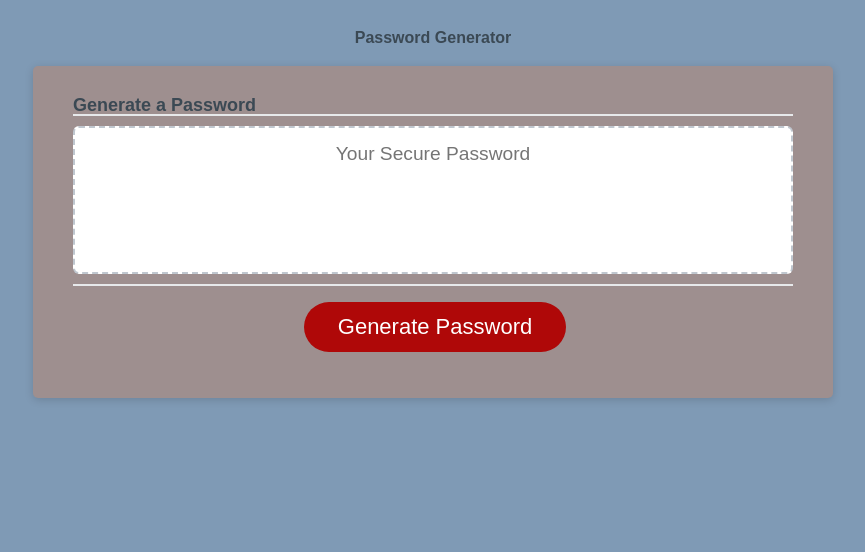
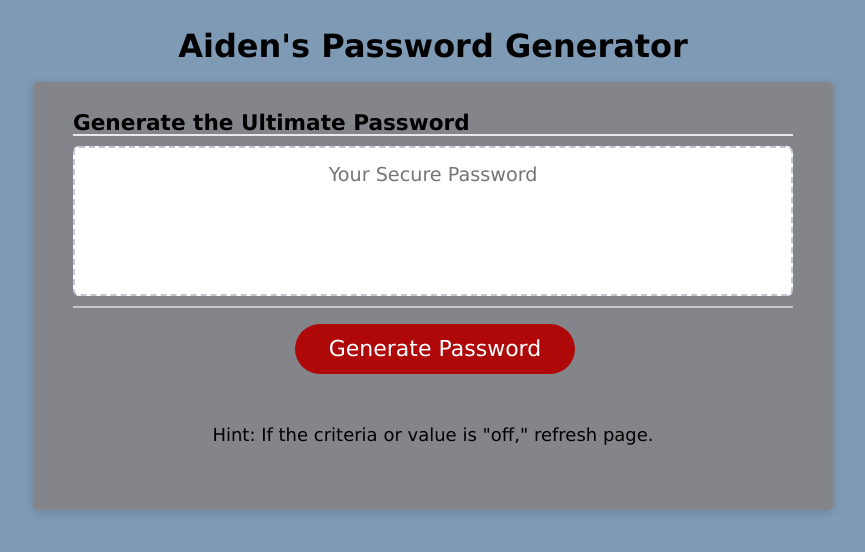
Before and after one commit to prismhead26/passwordGenerator, a plain HTML site: page index.html in a window 1280 px wide. Shown: the whole page, without its empty margins (207-1072 px from the left). Drawn offline with Linux system fonts and the light colour scheme.

Commit message:
styling/sizing

```diff
--- a/assets/CSS/style.css
+++ b/assets/CSS/style.css
@@ -2,6 +2,9 @@
 *::before,
 *::after {
   box-sizing: border-box;
+  font-family: Verdana, Geneva, Tahoma, sans-serif;
+  font-variant-numeric: slashed-zero;
+
 }
 
 html,
@@ -13,7 +16,6 @@ body,
 }
 
 body {
-  font-family: sans-serif;
   background-color: #7f9ab5;
 }
 
@@ -30,8 +32,18 @@ header {
   color: hsl(206, 17%, 28%);
 }
 
+h1 {
+  font-size: 2em;
+  color: black;
+}
+
+h2 {
+  font-size: 1.2em;
+  color: black;
+}
+
 .card {
-  background-color: hsl(0, 7%, 59%);
+  background-color: hsla(0, 3%, 51%, 0.753);
   border-radius: 5px;
   border-width: 1px;
   box-shadow: rgba(0, 0, 0, 0.15) 0px 2px 8px 0px;
@@ -62,7 +74,7 @@ header {
   content: " ";
   display: block;
   width: 100%;
-  background: #e7e9eb;
+  background: #ffffff8b;
   height: 2px;
 }
 
@@ -117,6 +129,11 @@ button[disabled] {
   resize: none;
   overflow: hidden;
 }
+#p1 {
+  text-align: center;
+  color: black;
+  padding: 5% 0;
+}
 
 @media (max-width: 690px) {
   .btn {
--- a/index.html
+++ b/index.html
@@ -11,11 +11,11 @@
   <body>
     <div class="wrapper">
       <header>
-        <h1>Password Generator</h1>
+        <h1>Aiden's Password Generator</h1>
       </header>
       <div class="card">
         <div class="card-header">
-          <h2>Generate a Password</h2>
+          <h2>Generate the Ultimate Password</h2>
         </div>
         <div class="card-body">
           <textarea
@@ -28,8 +28,14 @@
         <div class="card-footer">
           <button id="generate" class="btn">Generate Password</button>
         </div>
+        <section>
+          <p id="p1"></p>
+        </section>
       </div>
     </div>
+    <script>
+      document.getElementById("p1").innerHTML = "Hint: If the criteria or value is \"off,\" refresh page.";
+      </script>
     <script src="/assets/Scripts/passwordGenerator.js"></script>
   </body>
 </html>
```
